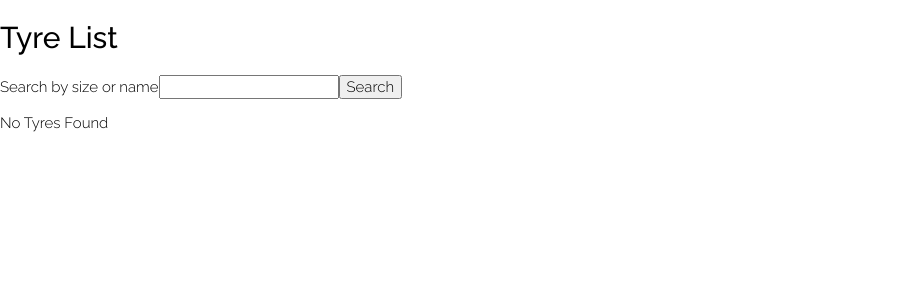
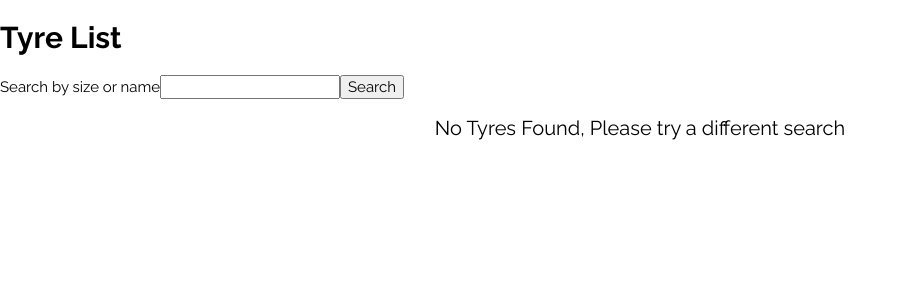
Before and after one commit to vuli-russell/motorEasy-react, a React (Create React App) app in the folder react-app/: page / in a window 1280 px wide. Shown: the top 300 px of the page, without its empty margins (0-907 px from the left). Built offline with nearby package versions, Linux system fonts and the light colour scheme.

Commit message:
some styling, changed search to form to allow search on enter instead of click

```diff
--- a/react-app/src/App.jsx
+++ b/react-app/src/App.jsx
@@ -14,15 +14,13 @@ function App() {
   useEffect(() => {
     if(hasSearched){
       getTyres(searchStr,currentPage).then(data => {
-        switch(data){
-          case "error":
+
+        if(data==="error"){
           alert("Error Fetching Data");
-            break;
-          case "empty":
-            //if page = 1, no tyres found
-            alert("No more Items To Load");
-            break;
-          default:
+        }else {
+          if(data.length===0){
+            alert(currentPage===1 ? "No Tyres Found" : "No more Items To Load");
+          }
           if(currentPage===1){
             setTyreData(data)
           }else {
--- /dev/null
+++ b/react-app/src/assets/styles/_buttons.scss
@@ -0,0 +1,14 @@
+.button {
+    color: black;
+    background-color: $button-color;
+    padding: $base-spacing;
+    margin: $base-spacing;
+    border-radius: 10px;
+    border: 1px solid black;
+    transform: scale(1);
+    transition: all 0.1s ease;
+
+    &:hover {
+        transform: scale(1.05);
+    }
+}
--- a/react-app/src/assets/styles/_typography.scss
+++ b/react-app/src/assets/styles/_typography.scss
@@ -1,14 +1,14 @@
-@import url('https://fonts.googleapis.com/css2?family=Raleway:wght@300;500&display=swap');
+@import url('https://fonts.googleapis.com/css2?family=Raleway:wght@400;700&display=swap');
 
 * {
     font-family: 'Raleway', sans-serif;
     font-size: $text-size;
-    font-weight: 300;
+    font-weight: 400;
 }
 
 h1 {
     font-size: $page-title-size;
-    font-weight: 500;
+    font-weight: 700;
 }
 
 h2 {
--- a/react-app/src/assets/styles/_variables.scss
+++ b/react-app/src/assets/styles/_variables.scss
@@ -4,3 +4,5 @@ $text-size: 15px;
 $star-size: 20px;
 
 $base-spacing: 10px;
+
+$button-color: #F9D537;
--- a/react-app/src/assets/styles/styles.scss
+++ b/react-app/src/assets/styles/styles.scss
@@ -1,2 +1,3 @@
 @import "./variables";
-@import "./typography"
+@import "./typography";
+@import "./buttons";
--- a/react-app/src/components/Search/Search.jsx
+++ b/react-app/src/components/Search/Search.jsx
@@ -10,7 +10,8 @@ const Search = (props) => {
     setSearchInputValue(e.target.value)
   }
 
-  const handleSearchClick = () => {
+  const handleFormSubmit = (e) => {
+    e.preventDefault();
     setSearchStr(searchInputValue)
     setHasSearched(true)
     setCurrentPage(1)
@@ -18,12 +19,14 @@ const Search = (props) => {
 
   return (
     <div>
-      <label>
-        Search by size or name
-        <input type="text" onChange={handleSearchInput} />
-      </label>
-      {/* might cahnge search to be on change, depending on performance */}
-      <button onClick={handleSearchClick} >Search</button>
+      <form onSubmit={handleFormSubmit}>
+        <label>
+          Search by size or name
+          <input type="text" onChange={handleSearchInput} />
+        </label>
+        {/* might cahnge search to be on change, depending on performance */}
+        <input type="submit" value="Search"/>
+      </form>
     </div>
   );
 };
--- a/react-app/src/components/TyreList/TyreCard/TyreCard.jsx
+++ b/react-app/src/components/TyreList/TyreCard/TyreCard.jsx
@@ -5,11 +5,10 @@ import { faStar as faSolidStar } from "@fortawesome/free-solid-svg-icons";
 import { faStar as faOutlineStar } from "@fortawesome/free-regular-svg-icons";
 
 const TyreCard = (props) => {
-  // console.log(props.tyre)
   const { brand, size, image, amazon_link, model, price, title } = props.tyre;
   const rating = props.tyre.rating.match(/^\d\.\d/)[0];
 
-  //This feels liek a bad way to do this
+  //This feels like a bad way to do this
   const starsJSX = new Array(5).fill(null).map((e,i) => <FontAwesomeIcon key={i} icon={faSolidStar} />);
 
   const fullStarsJSX = (
@@ -40,7 +39,7 @@ const TyreCard = (props) => {
       </div>
       <h2>Size: {size}</h2>
       <div className={styles.amazonLink}>
-        <a href={amazon_link} target="_blank" rel="noopener noreferrer">Amazon Link</a>
+        <a className={styles.button} href={amazon_link} target="_blank" rel="noopener noreferrer">View on Amazon</a>
       </div>
 
     </div>
--- a/react-app/src/components/TyreList/TyreCard/TyreCard.module.scss
+++ b/react-app/src/components/TyreList/TyreCard/TyreCard.module.scss
@@ -1,4 +1,4 @@
-@import "../../../assets/styles/variables";
+@import "../../../assets/styles/styles.scss";
 
 .tyreCard {
     background-color: rgb(236, 236, 236);
@@ -63,10 +63,7 @@
         justify-content: center;
 
         a {
-            background-color: #F9D537;
-            padding: $base-spacing;
-            margin: $base-spacing;
-            border-radius: 10px;
+            text-decoration: none;
         }
     }
 }
--- a/react-app/src/components/TyreList/TyreList.jsx
+++ b/react-app/src/components/TyreList/TyreList.jsx
@@ -10,14 +10,16 @@ const TyreList = (props) => {
   }
 
   return (
-    <div>
+    <div className={styles.tyreList}>
       {tyreData.length ?
         <>
-          {tyreData.map(tyre => <TyreCard key={tyre._id} tyre={tyre} />)}
-          <button onClick={handleLoadMoreClick}>Load More</button>
+          <div className={styles.cardGallery}>
+            {tyreData.map(tyre => <TyreCard key={tyre._id} tyre={tyre} />)}
+          </div>
+          <button className={styles.button} onClick={handleLoadMoreClick}>Load More</button>
         </>
       :
-        <p>No Tyres Found</p>}
+        <h2>No Tyres Found, Please try a different search</h2>}
     </div>
   );
 };
--- a/react-app/src/components/TyreList/TyreList.module.scss
+++ b/react-app/src/components/TyreList/TyreList.module.scss
@@ -0,0 +1,14 @@
+@import "../../assets/styles/styles.scss";
+
+
+.tyreList {
+    display: flex;
+    flex-direction: column;
+    align-items: center;
+
+    .cardGallery {
+        display: flex;
+        flex-wrap: wrap;
+        justify-content: space-evenly;
+    }
+}
--- a/react-app/src/services/apiService.js
+++ b/react-app/src/services/apiService.js
@@ -7,7 +7,7 @@ export const getTyres = async (searchStr,page=1) => {
     try{
         const response = await axios.get(`${process.env.REACT_APP_API_URL}/getTyres?q=${searchStr}&p=${page}`)
         if(response.status===200){
-            return response.data.length ? response.data : "empty";
+            return response.data;
         }else {
             return "error"
         }
```
Also changed, not shown: 1 other file (tests, documents, lock files or other folders). Lines whose indentation alone changed are shown as unchanged.
